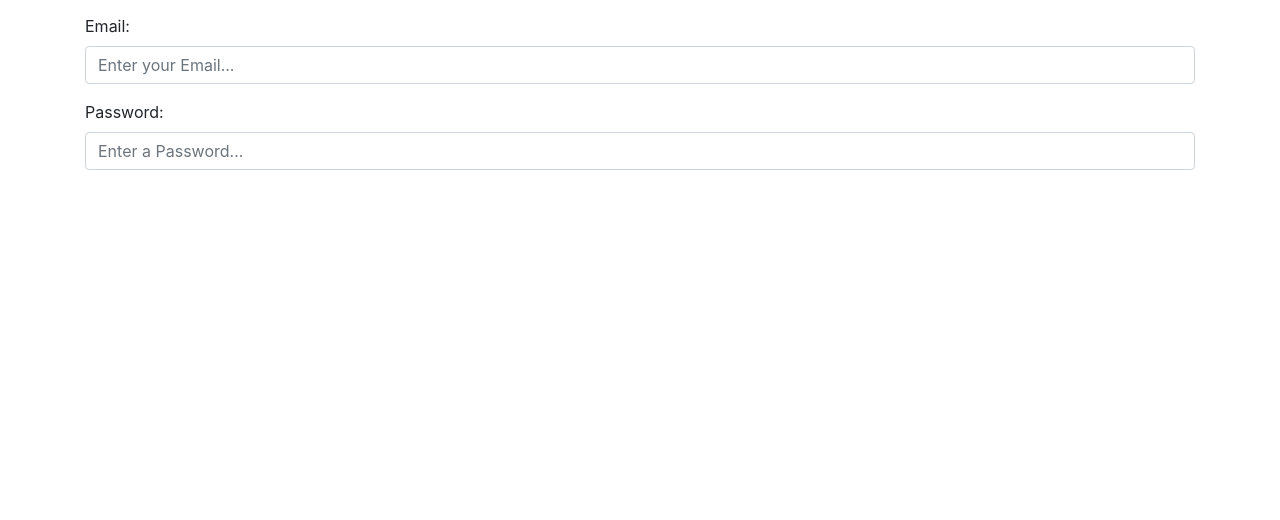
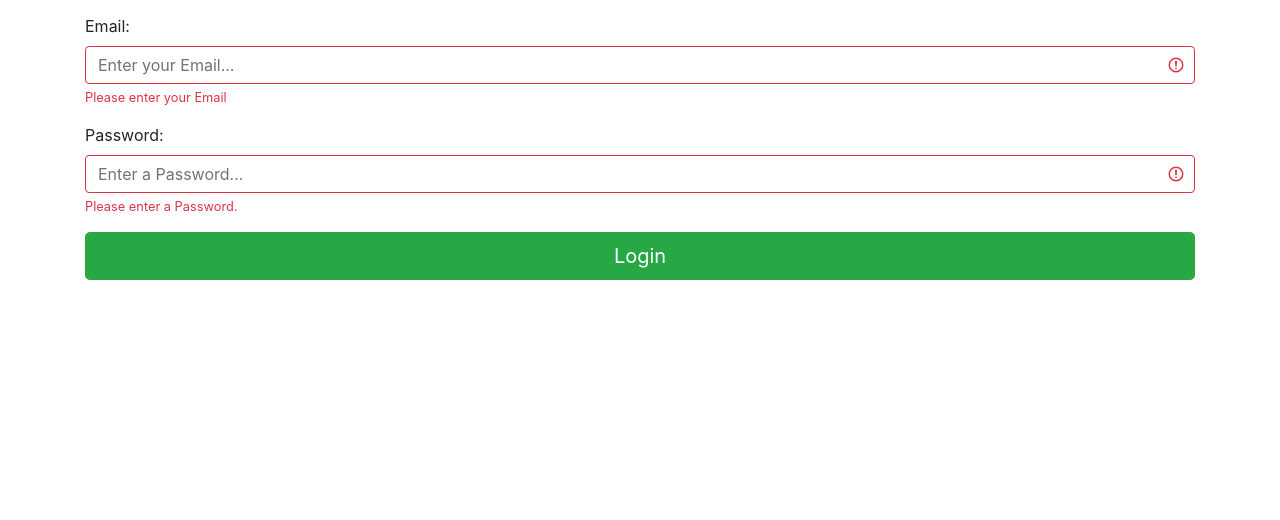
Before and after one commit to Cysion/Secproject1, a Django app: page /login/ in a window 1280 px wide. Shown: the part 86-606 px from the top of the page. Run offline with Django 3.2, Linux system fonts and the light colour scheme; parts of the project's set-up code (start-up, migrations or seed data) failed here and were passed over; some libraries are stand-ins or nearby versions.

Commit message:
modified:   conf/lang.json 	modified:   login/templates/login/login.html 	modified:   login/views.py

```diff
--- a/conf/lang.json
+++ b/conf/lang.json
@@ -89,6 +89,7 @@
         "email":"Email",
         "password":"Password",
         "register":"Register",
+        "login":"Login",
         "repassword":"Password again.",
         "agree_terms":"I agree to 12 Steps ",
         "terms":"terms"
@@ -96,7 +97,8 @@
       "long_texts":{
         "alerts":{
             "warning":"Warning",
-            "repassword":"Passwords are not the same!"
+            "repassword":"Passwords are not the same!",
+            "relogin":"Login credentials incorrect!"
         }
       }
     },
--- a/login/templates/login/login.html
+++ b/login/templates/login/login.html
@@ -3,7 +3,7 @@
 {% block title %}Login{% endblock %}
 
 {% block content %}
-<form action="/login/" class="was-validated" method="POST"></form>
+<form action="/login/" class="was-validated" method="POST">
   {% csrf_token %} {# Protects against Cross Site Request Forgeries #}
   <div class="form-group">
     <label for="email">{{ form.email }}: </label>
@@ -11,9 +11,17 @@
     <div class="invalid-feedback">{{ form.invalid_feedback }} {{ form.email }}</div>
   </div>
   <div class="form-group">
-    <label for="email">{{ form.password }}: </label>
+    <label for="password">{{ form.password }}: </label>
     <input type="password" class="form-control" placeholder="{{ form.placeholder_pwd }} {{ form.password }}..." id="password" name="password" required>
     <div class="invalid-feedback">{{ form.invalid_feedback_pwd }} {{form.password}}.</div>
+  </div>
+  {% if wrong_login_enterd %}
+  <div class="alert alert-danger">
+    #<strong>{{ alerts.warning }}!</strong> {{ alerts.relogin }}
+  </div>
+  {% endif %}
+  <div class="form-group">
+    <input type="submit" class="btn btn-lg btn-success btn-block" value="{{ form.login }}" style="margin-top:10px;">
   </div>
 </form>
 
--- a/login/views.py
+++ b/login/views.py
@@ -54,13 +54,13 @@ def registerUser(): # Place function somewere else.
 
 def LoginView(request):
     login_lang = get_lang(sections=["login"])
-    wrong_password_enterd = False
+    wrong_login_enterd = False
     args = {
         'post': request.POST,
         'menu_titles': UNIVERSAL_LANG["universal"]["titles"],
         'form': login_lang["login"]["form"],
         'alerts': login_lang['login']['long_texts']['alerts'],
-        'wrong_password_enterd': wrong_password_enterd  # A check if right password was entered
+        'wrong_password_enterd': wrong_login_enterd  # A check if right login was entered
     }
 
     return render(request, 'login/login.html', args)
```
